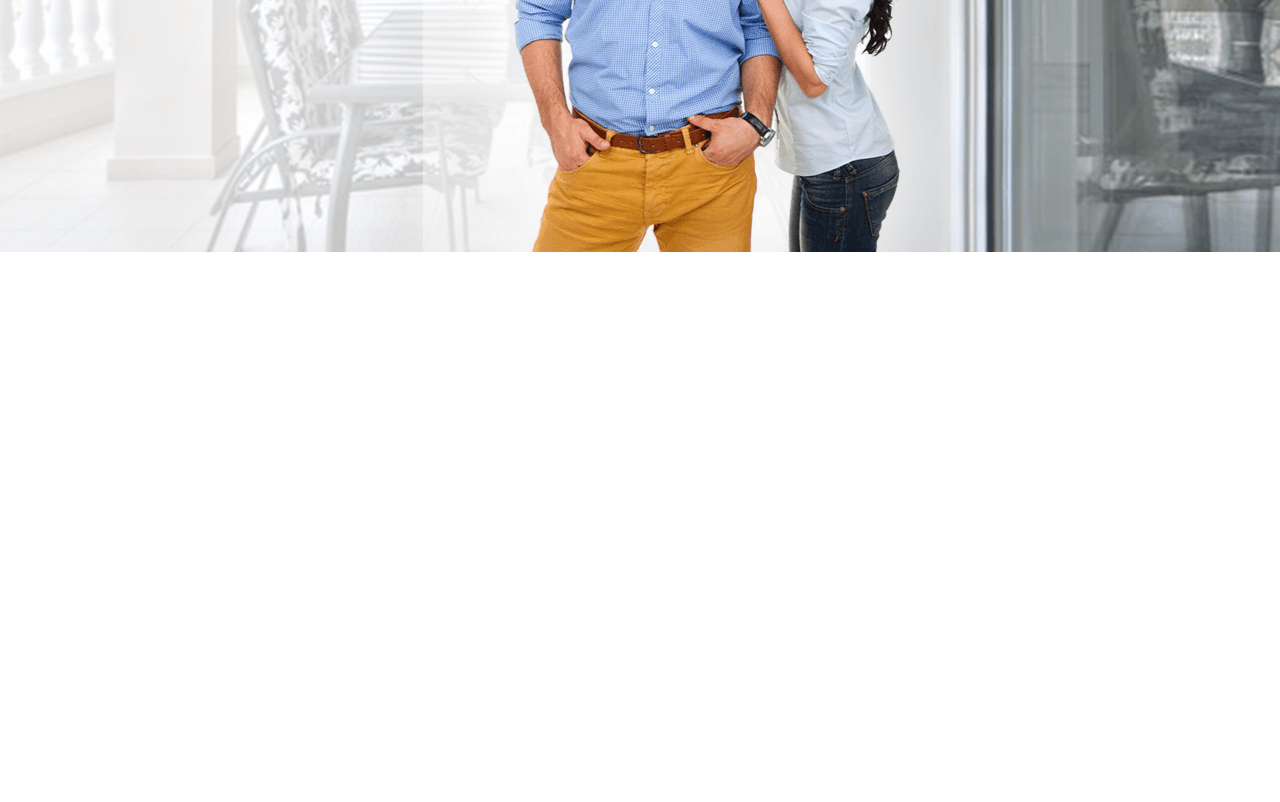
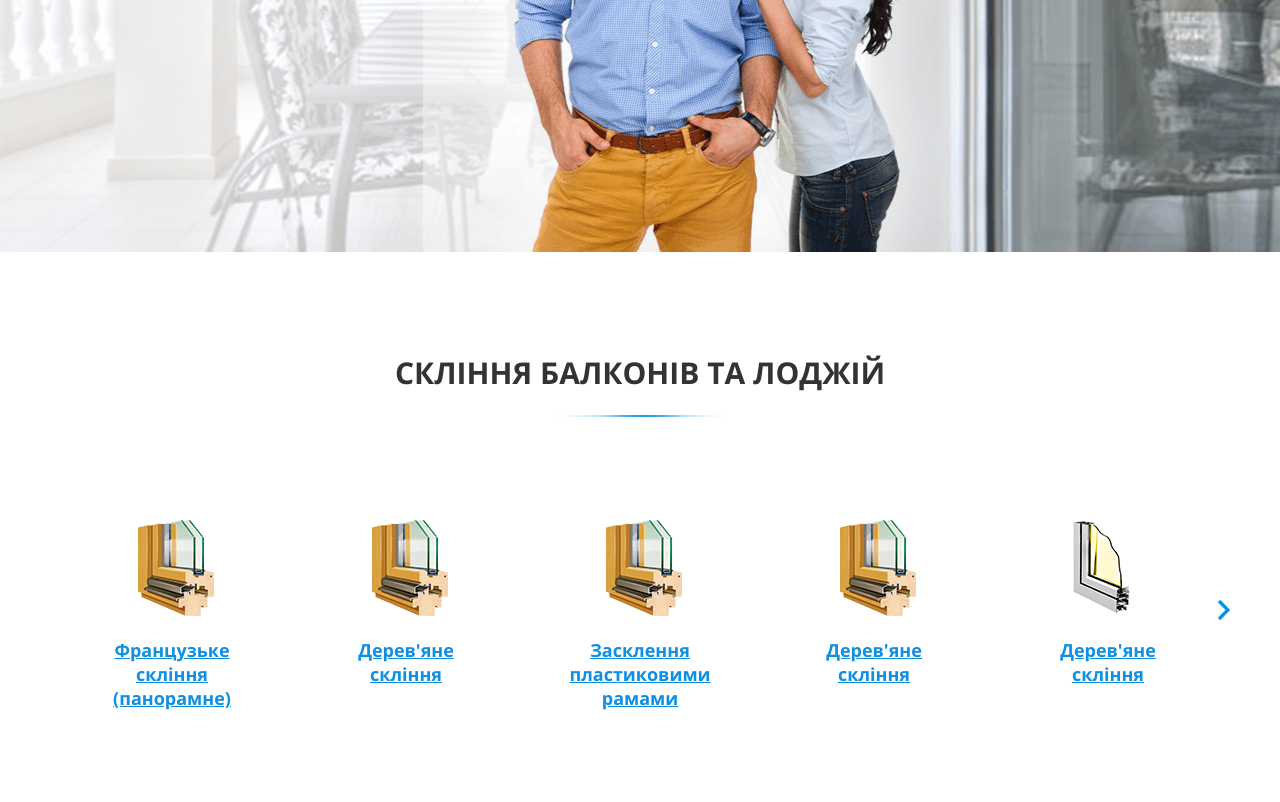
Before and after one commit to DmytroBeridze/Windows-Manufacturing, a website: page src/index.html in a window 1280 px wide. Shown: the part 488-1290 px from the top of the page. Before the commit the page ends 800 px from the top, so only its background shows below. Drawn offline with nearby package versions, Linux system fonts and the light colour scheme; files that its build step writes are made by us from their sources; files whose address does not match are found by name.

Commit message:
glazing slider add

```diff
--- /dev/null
+++ b/src/assets/js/_slider.js
@@ -0,0 +1,89 @@
+const slider = () => {
+  const sliderCarousel = document.querySelector(".slider__carousel");
+  const sliderArrow = document.querySelectorAll(".slider-arrow");
+  const sliderCard = document.querySelectorAll(".slider__card")[0];
+
+  let scrollStop = false;
+  let prevPageX;
+  let prevScrollLeft;
+  let dragCoef;
+  let isDragging = false;
+
+  // --------------------------------Arrow
+
+  const showHideArrows = () => {
+    sliderCarousel.scrollLeft >= sliderCard.clientWidth
+      ? (sliderArrow[0].style.display = "block")
+      : (sliderArrow[0].style.display = "none");
+
+    sliderCarousel.scrollLeft ==
+    sliderCarousel.scrollWidth - sliderCarousel.clientWidth
+      ? (sliderArrow[1].style.display = "none")
+      : (sliderArrow[1].style.display = "block");
+  };
+
+  sliderArrow.forEach((arrow) => {
+    arrow.addEventListener("click", (e) => {
+      showHideArrows();
+      arrow.classList == "slider-arrow slider-arrow_left"
+        ? (sliderCarousel.scrollLeft -= sliderCard.clientWidth)
+        : (sliderCarousel.scrollLeft += sliderCard.clientWidth);
+      setTimeout(() => {
+        showHideArrows();
+      }, 60);
+    });
+  });
+
+  const autoslide = () => {
+    if (
+      sliderCarousel.scrollLeft ==
+      sliderCarousel.scrollWidth - sliderCarousel.clientWidth
+    ) {
+      return;
+    }
+
+    dragCoef = Math.abs(dragCoef);
+    let valueDiff = sliderCard.clientWidth - dragCoef;
+    if (sliderCarousel.scrollLeft > prevScrollLeft) {
+      return (sliderCarousel.scrollLeft +=
+        dragCoef > sliderCard.clientWidth / 3 ? valueDiff : -dragCoef);
+    }
+    sliderCarousel.scrollLeft -=
+      dragCoef > sliderCard.clientWidth / 3 ? valueDiff : -dragCoef;
+  };
+
+  // --------------------------------Drag
+  const scrollStart = (e) => {
+    scrollStop = true;
+    prevPageX = e.pageX || e.touches[0].pageX;
+    prevScrollLeft = sliderCarousel.scrollLeft;
+  };
+
+  const scrollMove = (e) => {
+    if (!scrollStop) return;
+    e.preventDefault();
+    isDragging = true;
+    dragCoef = (e.pageX || e.touches[0].pageX) - prevPageX;
+    sliderCarousel.scrollLeft = prevScrollLeft - dragCoef;
+    sliderCarousel.classList.add("grab");
+    showHideArrows();
+  };
+
+  const scrollEnd = (e) => {
+    scrollStop = false;
+    sliderCarousel.classList.remove("grab");
+    if (!isDragging) return;
+    isDragging = false;
+    autoslide();
+  };
+
+  sliderCarousel.addEventListener("mousemove", scrollMove);
+  sliderCarousel.addEventListener("touchmove", scrollMove);
+
+  sliderCarousel.addEventListener("mousedown", scrollStart);
+  sliderCarousel.addEventListener("touchstart", scrollStart);
+
+  sliderCarousel.addEventListener("mouseup", scrollEnd);
+  sliderCarousel.addEventListener("touchend", scrollEnd);
+};
+export default slider;
--- a/src/assets/js/main.js
+++ b/src/assets/js/main.js
@@ -2,9 +2,11 @@ import main_icons_module from "./_main_icons_module";
 import form from "./_form";
 import staticForm from "./_static_form";
 import modal from "./_modal";
+import slider from "./_slider";
 window.addEventListener("DOMContentLoaded", () => {
   main_icons_module();
   staticForm();
   form();
   modal();
+  slider();
 });
--- a/src/assets/scss/_adaptive.scss
+++ b/src/assets/scss/_adaptive.scss
@@ -8,25 +8,35 @@
     .main{
         background-position:48% ;
     }
+
 }
 
 // Large Devices Wide Screen
 @media only screen and (max-width:1200px){
-    //
+    .slider__carousel li{
+        width: calc(100%/4);
+    }
+
 }
 
 // Medium Devices Desktop
 @media only screen and (max-width:992px){
-
+    .slider__carousel li{
+        width: calc(100%/3);
+    }
 }
 
 //Small Devices Tablets
 @media only screen and (max-width:768px){
-    //
+    .slider__carousel li{
+        width: calc(100%/2);
+    }
 }
 // Extra Small Devices Phones
 @media only screen and (max-width:480px){
-    //
+    .slider__carousel li{
+        width: calc(100%);
+    }
 }
 
 // Custom iphone retina
--- a/src/assets/scss/_variables.scss
+++ b/src/assets/scss/_variables.scss
@@ -4,6 +4,7 @@
     //colors
     --green:#5E9E43;
     --blue:#0D8FE3;
+    --dark_blue:#0d6aa8;
     // --blackTxt:#000000;
     --blackTxt:#333333;
     --popupBackground:#333333ad;
--- a/src/assets/scss/style.scss
+++ b/src/assets/scss/style.scss
@@ -194,9 +194,9 @@ body{
     font-size: 1.5rem;
     margin-top: 5px;
 }
-.modal-window__container{
-    margin-left: 200px;
-}
+// .modal-window__container{
+//     margin-left: 200px;
+// }
 .modal-window{
     background-color:var(--whiteTxt);
     width: 360px;
@@ -273,26 +273,7 @@ body{
     font-size: 1.3rem;
 }
 
-// --------------popup
-// .popup__container{
-//     width: 100%;
-//     height: 100vh;
-//     background-color:var(--popupBackground);
-//     z-index: 999;
-//     position:fixed;
-//     left: 0;
-//     right: 0;
-//     top: 0;
-//     bottom: 0;
 
-//     // display: flex;
-//     // align-items: center;
-//     // justify-content: center;
-//     // pointer-events: none;
-//     // opacity: 0;
-//     display: none;
-
-// }
 .popup__container_style{
     width: 100%;
     height: 100vh;
@@ -324,18 +305,7 @@ body{
     display: flex;
     flex-direction: row-reverse;
 }
-// .popup{
-//     width: fit-content;
-//     max-height: fit-content;
-//     top: 100px;
-//     left: 0;
-//     right: 0;
-//     bottom: 0;
-//     position: absolute;
-//     margin: 0 auto;
-//     display: flex;
-//     flex-direction: row-reverse;
-// }
+
 .popup__close-button{
   margin-left: 20px;
   cursor: pointer;
@@ -350,5 +320,110 @@ align-items: center;
     fill:var(--whiteTxt);
 }
 
+//  ------------------glazing section----
+.glazing__container{
+//    border:1px solid aqua;
+   display: flex;
+   flex-direction: column;
+   justify-content: center;
+   align-items: center;
+   padding: 80px 15px ;
+}
+
+.glazing__header{
+    display: flex;
+    flex-direction: column;
+    justify-content: center;
+    align-items: center;
+    margin-bottom: 80px;
+}
+.glazing__header h2{
+    text-transform: uppercase;
+    font-family: "OpenSans-Bold_700";
+    font-size: 3rem;
+    margin: 20px 0;
+}
+.glazing__header_sub{
+    width: 100%;
+    height:5px ;
+    background-image: url("./img/glazing_section/line.png");
+    background-repeat: no-repeat;
+    background-position: center
+}
+
+
+// --------------------------slider
+
+
+.slider__wrapper {
+    width: 100%;
+    position: relative;
+
+}
+
+.slider-arrow{
+    height: 20px;
+    position: absolute;
+    top: 50%;
+    transform: translateY(-50%);
+    cursor: pointer;
+
+
+}
+.slider-arrow:first-child{
+left: -5px;
+display: none;
+}
+.slider-arrow:last-child{
+right: -5px;
+
+}
+.slider__carousel{
+    list-style: none;
+    max-width: 100%;
+    height: 224px;
+    white-space: nowrap;
+    overflow: hidden;
+    cursor: pointer;
+    font-size: 0px;
+
+}
+.slider__carousel.grab{
+    cursor: grab;
+
+}
+
+.slider__carousel li{
+    display: inline-block;
+    width: calc(100%/5);
+}
+
+.slider__card{
+
+    padding:20px 40px;
+    display: flex;
+    flex-direction: column;
+    align-items: center;
+    white-space: normal;
+}
+.slider__card img{
+    margin-bottom: 20px;
+
+}
+.slider__card a{
+  font-family: "OpenSans-Bold_700";
+  font-size:1.8rem;
+  text-align: center;
+  color: var(--blue);
+  width: 154px;
+}
+
+.slider__card a:hover{
+    color: var(--dark_blue);
+    // color: red
+}
+
+
+
 // media queries
 @import "./_adaptive.scss";
--- a/src/index.html
+++ b/src/index.html
@@ -122,7 +122,75 @@
     <div class="callback-popup__container popup__container_style">
       <div class="callback-popup popup__style"></div>
     </div>
+    <!-- ------------------glazing section---- -->
+    <section class="glazing">
+      <div class="container glazing__container">
+        <div class="glazing__header">
+          <h2>Скління балконів та лоджій</h2>
+          <div class="glazing__header_sub"></div>
+        </div>
 
+        <!-- ---------------------slider ------------ -->
+        <div class="slider__wrapper">
+          <img
+            class="slider-arrow slider-arrow_left"
+            src="./img/glazing_section/left_arrow.png"
+            alt=""
+          />
+
+          <ul class="slider__carousel">
+            <li draggable="false">
+              <div class="slider__card">
+                <img src="./img/glazing_section/icons/1.png" alt="" />
+                <a href="#">Французьке скління (панорамне)</a>
+              </div>
+            </li>
+            <li draggable="false">
+              <div class="slider__card">
+                <img src="./img/glazing_section/icons/1.png" alt="" />
+                <a href="#">Дерев'яне скління</a>
+              </div>
+            </li>
+            <li draggable="false">
+              <div class="slider__card">
+                <img src="./img/glazing_section/icons/1.png" alt="" />
+                <a href="#">Засклення пластиковими рамами</a>
+              </div>
+            </li>
+            <li draggable="false">
+              <div class="slider__card">
+                <img src="./img/glazing_section/icons/1.png" alt="" />
+                <a href="#">Дерев'яне скління</a>
+              </div>
+            </li>
+            <li draggable="false">
+              <div class="slider__card">
+                <img src="./img/glazing_section/icons/2.png" alt="" />
+                <a href="#">Дерев'яне скління</a>
+              </div>
+            </li>
+            <li>
+              <div class="slider__card">
+                <img src="./img/glazing_section/icons/3.png" alt="" />
+                <a href="#">Дерев'яне скління</a>
+              </div>
+            </li>
+            <li draggable="false">
+              <span class="slider__card">
+                <img src="./img/glazing_section/icons/4.png" alt="" />
+                <a href="#">Дерев'яне скління</a>
+              </span>
+            </li>
+          </ul>
+          <img
+            class="slider-arrow slider-arrow_right"
+            src="./img/glazing_section/right_arrow.png"
+            alt=""
+          />
+        </div>
+      </div>
+    </section>
+    <!-- script -->
     <script src="./main.js"></script>
   </body>
 </html>
```
Also changed, not shown: src/assets/js/_static_form.js (+5 -5 lines), src/assets/img/glazing_section/icons/1.png (added), src/assets/img/glazing_section/icons/2.png (added), src/assets/img/glazing_section/icons/3.png (added), src/assets/img/glazing_section/icons/4.png (added), src/assets/img/glazing_section/icons/5.png (added), src/assets/img/glazing_section/left_arrow.png (added), src/assets/img/glazing_section/line.png (added), src/assets/img/glazing_section/right_arrow.png (added).
